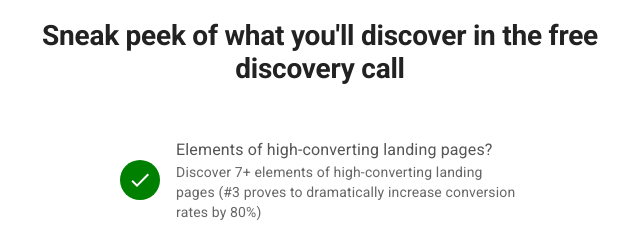
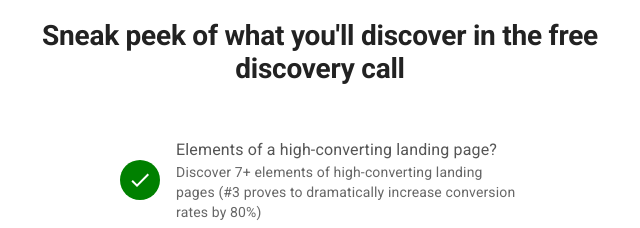
Before and after one commit to francisuloko/landing-page, a React (Create React App) app: page / in a window 1280 px wide. Shown: the part 5120-5348 px from the top of the page, without its empty margins (320-960 px from the left). Built offline with nearby package versions, Linux system fonts and the light colour scheme.

Commit message:
modify copy

```diff
--- a/src/components/Appointment.js
+++ b/src/components/Appointment.js
@@ -40,7 +40,7 @@ export default function Appointment() {
               </Avatar>
             </ListItemAvatar>
             <ListItemText
-              primary="Elements of high-converting landing pages?"
+              primary="Elements of a high-converting landing page?"
               secondary="Discover 7+ elements of high-converting landing pages (#3 proves to dramatically increase conversion rates by 80%)"
             />
           </ListItem>
```
